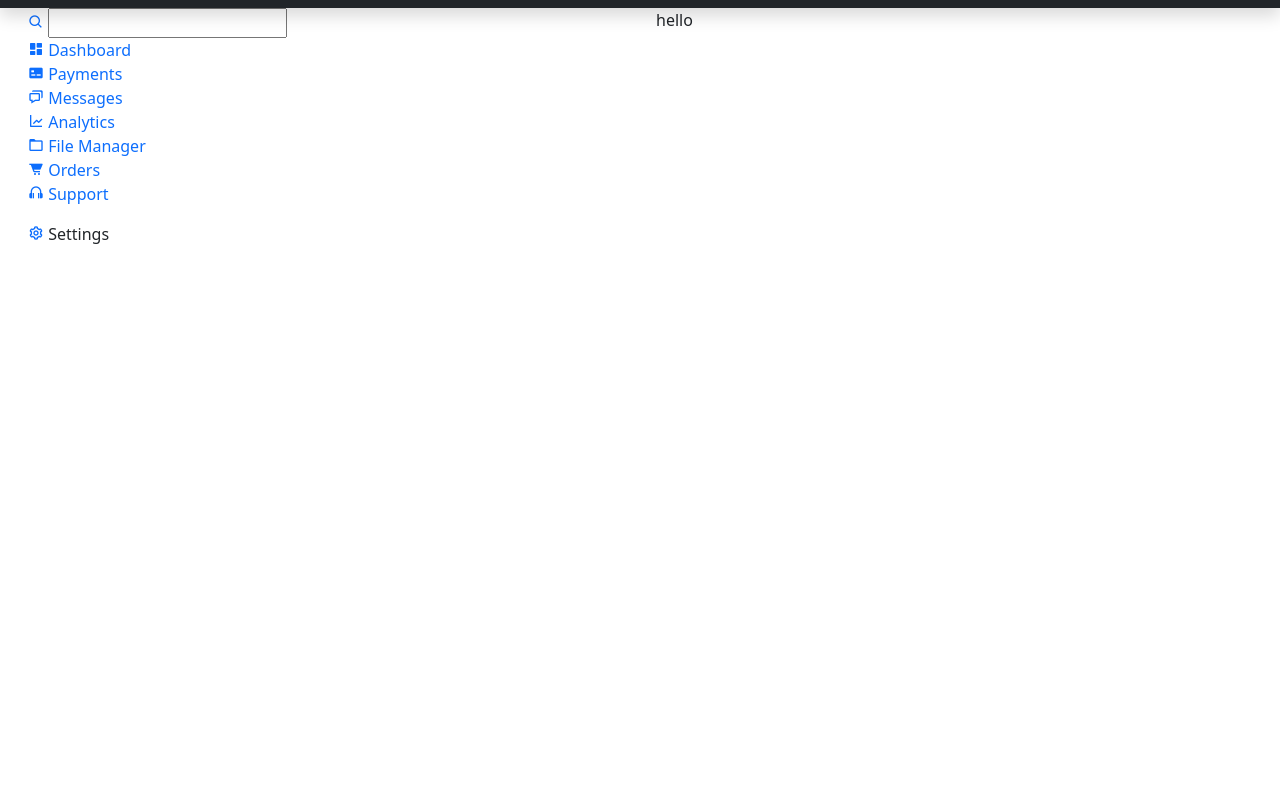
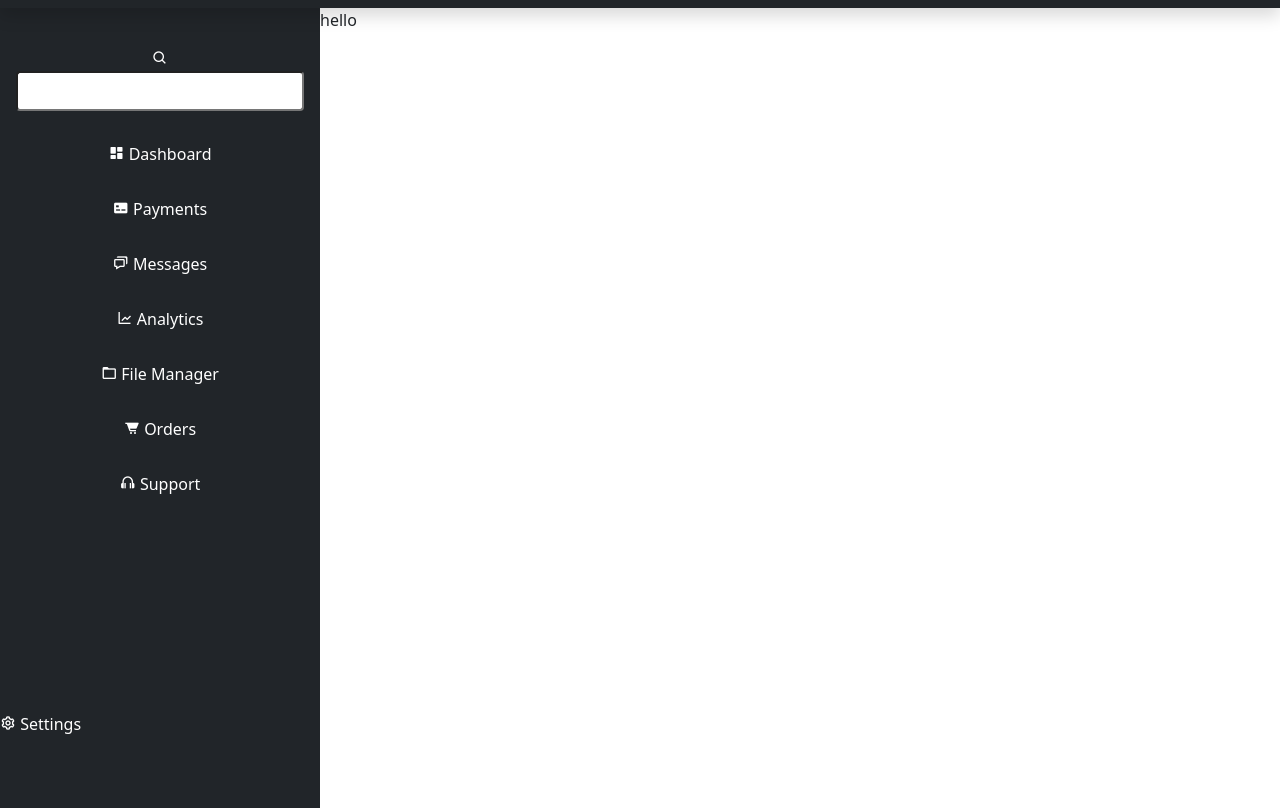
Before and after one commit to ecoderP/Responsive_Dashboard, a plain HTML site: page index.html in a window 1280 px wide. Shown: the part 64-872 px from the top of the page. Before the commit the page ends 800 px from the top, so only its background shows below. Drawn offline with nearby package versions, Linux system fonts and the light colour scheme.

Commit message:
update - new
Worked on the left sidebar; added background color, font styles and alignments

```diff
--- a/css/style.css
+++ b/css/style.css
@@ -12,14 +12,15 @@ a {
     transition: all 400ms ease-in-out;
 }
 .horizontal-dots {
-    transform: rotate(90deg);
+    transform: rotate(270deg);
 }
 #open-menu {
     cursor: pointer;
+    display: none;
+
 }
 #close-menu {
     cursor: pointer;
-    display: none;
 }
 .img-thumbnail {
     width: 30px;
@@ -29,3 +30,41 @@ a {
 #mobile-menu {
     display: none;
 }
+a {
+    color: white;
+}
+a:hover {
+    color: black;
+}
+/*Left sidebar item*/
+#left-sidebar {
+    height: 100vh;
+}
+#left-sidebar input {
+    width: 100%;
+   height: 40px;
+}
+.left-sidebar-item {
+    font-size: 1rem;
+   /* height: 45px;*/
+    margin: 15px 0;
+    padding: 8px 0;
+}
+.left-sidebar-item:hover {
+    background-color: white;
+    color: black;
+    border-radius: 10%;
+}
+.left-sidebar-item .bx {
+    font-size: 1.3;
+}
+
+/*Settings box*/
+.settings {
+    position: absolute;
+    bottom: 0;
+    left: 0;
+}
+.settings-box {
+    font-size: 1rem;
+}
--- a/index.html
+++ b/index.html
@@ -59,51 +59,51 @@
 
         </div>
     </header>
-    <div class="container-fluid d-flex mx-md-3">
-        <div class="col" id="side-bar">
+    <div class="container-fluid d-flex p-0">
+        <div class="col-md-3 bg-dark p-3 text-center" id="left-sidebar">
             <ul class="list-unstyled">
-                <li>
+                <li class="left-sidebar-item">
                     <a href="">
-                        <i class='bx bx-search'></i> <input type="search">
+                        <i class='bx bx-search'></i> <input type="search" class="rounded">
                     </a>
                 </li>
-                <li>
-                    <a href="">
+                <li class="left-sidebar-item">
+                    <a href="" class="">
                         <i class='bx bxs-dashboard'></i>
                         <span class="link-item">Dashboard</span>
                     </a>
                 </li>
-                <li>
+                <li class="left-sidebar-item">
                     <a href="#">
                         <i class='bx bxs-credit-card-front'></i>
                         <span class="link-item">Payments</span>
                     </a>
                 </li>
-                <li>
+                <li class="left-sidebar-item">
                     <a href="">
                     <i class='bx bx-chat'></i>
                     <span class="link-item">Messages</span>
                 </a>
             </li>
-                <li>
+                <li class="left-sidebar-item">
                     <a href="#">
                         <i class='bx bx-line-chart'></i>
                         <span class="link-item">Analytics</span>
                     </a>
                 </li>
-                <li>
+                <li class="left-sidebar-item">
                     <a href="#">
                         <i class='bx bx-folder'></i>
                         <span class="class-item">File Manager</span>
                     </a>
                 </li>
-                <li>
+                <li class="left-sidebar-item">
                     <a href="#">
                         <i class='bx bxs-cart-alt'></i>
                         <span class="link-item">Orders</span>
                     </a>
                 </li>
-                <li>
+                <li class="left-sidebar-item">
                     <a href="#">
                         <i class='bx bx-headphone'></i>
                         <span class="link-item">Support</span>
@@ -111,10 +111,10 @@
                 </li>
             </ul>
             <div class="settings">
-                <a href="#">
+                <a href="#" class="settings-box">
                     <i class='bx bx-cog'></i>
+                    <span>Settings</span>
                 </a>
-                <span>Settings</span>
 
             </div>
 
```
